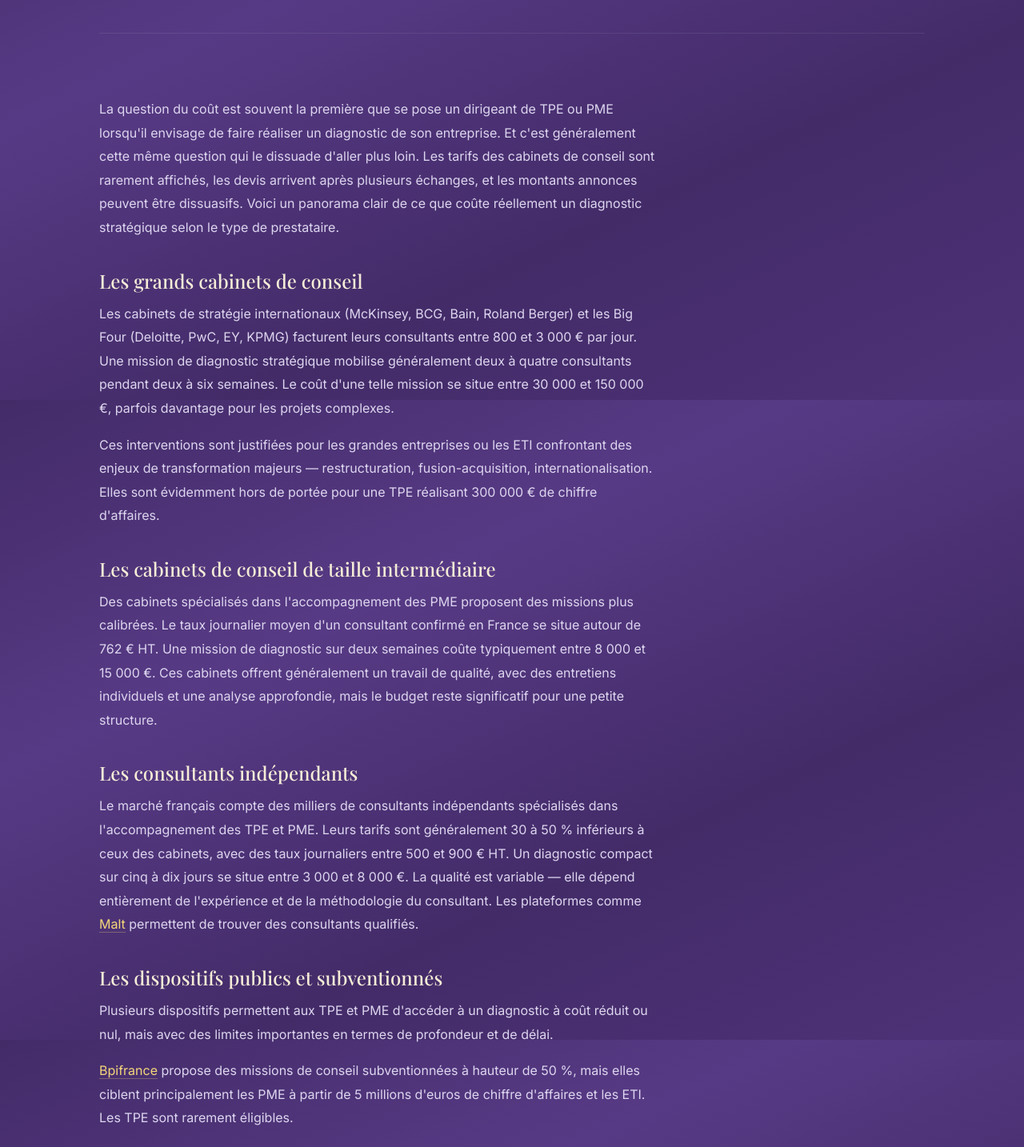
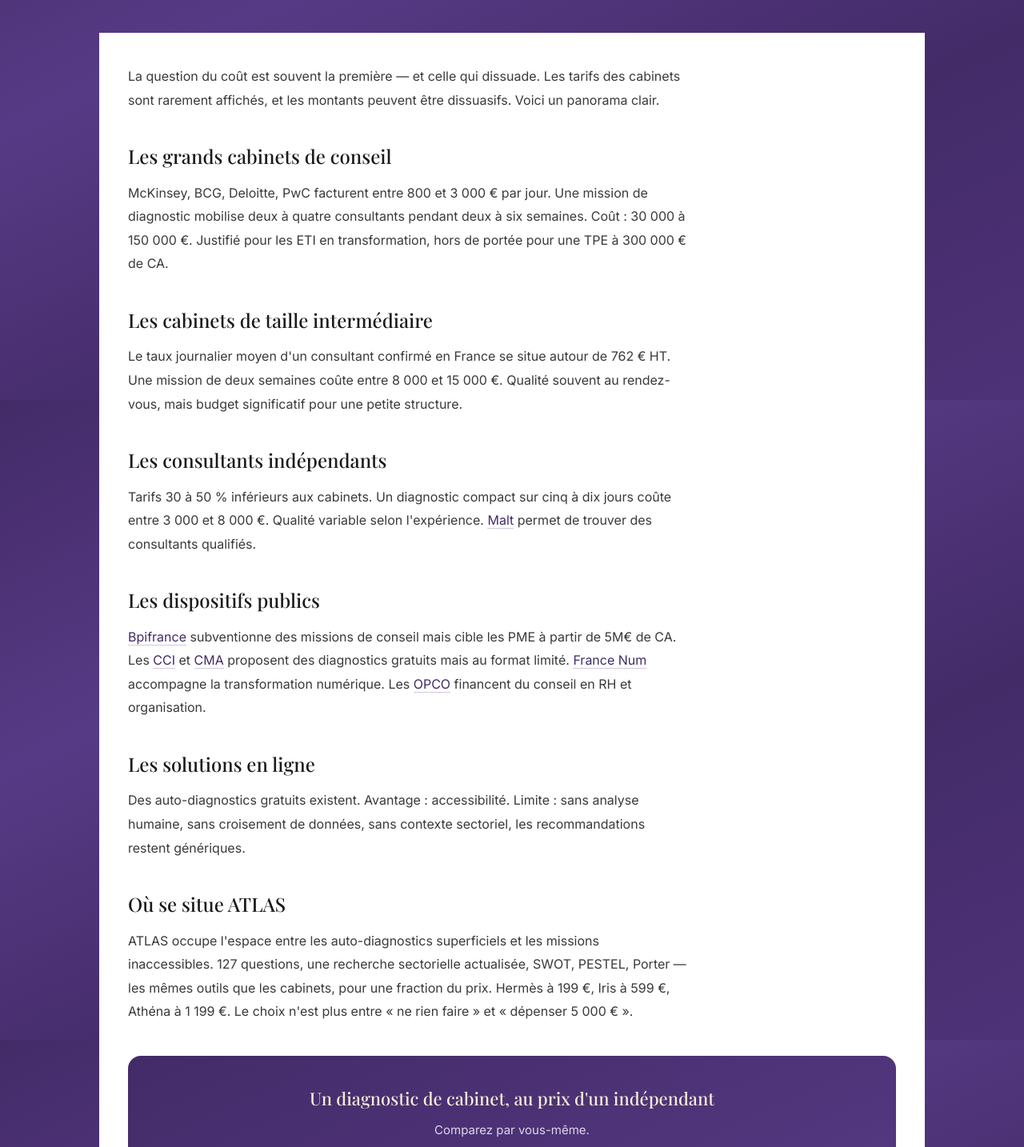
Before and after one commit to gabrielsimonetti62-hub/atlas-diagnostic, a Next.js app: page /articles/diagnostic-entreprise-combien-ca-coute in a window 1280 px wide. Shown: the part 300-1734 px from the top of the page at 80% size. Built offline with nearby package versions, Linux system fonts and the light colour scheme; a web font is replaced by a local one.

Commit message:
Update page.js

```diff
--- a/app/articles/diagnostic-entreprise-combien-ca-coute/page.js
+++ b/app/articles/diagnostic-entreprise-combien-ca-coute/page.js
@@ -1,9 +1,9 @@
 import Link from "next/link";
-import { Nav, Footer } from "../../components";
+import { Nav, Footer, ConversionBanner } from "../../components";
 
 export const metadata = {
   title: "Diagnostic d'entreprise : combien ça coûte ? | ATLAS",
-  description: "Comparaison des tarifs de diagnostic stratégique : cabinets de conseil, consultants indépendants, dispositifs publics et solutions accessibles.",
+  description: "Comparaison des tarifs de diagnostic stratégique : cabinets, consultants indépendants, dispositifs publics et solutions accessibles.",
 };
 
 export default function Article3() {
@@ -16,41 +16,34 @@
           <h1>Diagnostic d&apos;entreprise : combien &ccedil;a co&ucirc;te ?</h1>
         </section>
       </div>
-      <div className="container"><hr className="divider" /></div>
       <div className="container">
-        <section className="section article-body">
-
-          <p>La question du co&ucirc;t est souvent la premi&egrave;re que se pose un dirigeant de TPE ou PME lorsqu&apos;il envisage de faire r&eacute;aliser un diagnostic de son entreprise. Et c&apos;est g&eacute;n&eacute;ralement cette m&ecirc;me question qui le dissuade d&apos;aller plus loin. Les tarifs des cabinets de conseil sont rarement affich&eacute;s, les devis arrivent apr&egrave;s plusieurs &eacute;changes, et les montants annonces peuvent &ecirc;tre dissuasifs. Voici un panorama clair de ce que co&ucirc;te r&eacute;ellement un diagnostic strat&eacute;gique selon le type de prestataire.</p>
+        <div className="article-body-white">
+          <p>La question du co&ucirc;t est souvent la premi&egrave;re &mdash; et celle qui dissuade. Les tarifs des cabinets sont rarement affich&eacute;s, et les montants peuvent &ecirc;tre dissuasifs. Voici un panorama clair.</p>
 
           <h2>Les grands cabinets de conseil</h2>
-          <p>Les cabinets de strat&eacute;gie internationaux (McKinsey, BCG, Bain, Roland Berger) et les Big Four (Deloitte, PwC, EY, KPMG) facturent leurs consultants entre 800 et 3 000 &euro; par jour. Une mission de diagnostic strat&eacute;gique mobilise g&eacute;n&eacute;ralement deux &agrave; quatre consultants pendant deux &agrave; six semaines. Le co&ucirc;t d&apos;une telle mission se situe entre 30 000 et 150 000 &euro;, parfois davantage pour les projets complexes.</p>
-          <p>Ces interventions sont justifi&eacute;es pour les grandes entreprises ou les ETI confrontant des enjeux de transformation majeurs &mdash; restructuration, fusion-acquisition, internationalisation. Elles sont &eacute;videmment hors de port&eacute;e pour une TPE r&eacute;alisant 300 000 &euro; de chiffre d&apos;affaires.</p>
+          <p>McKinsey, BCG, Deloitte, PwC facturent entre 800 et 3 000 &euro; par jour. Une mission de diagnostic mobilise deux &agrave; quatre consultants pendant deux &agrave; six semaines. Co&ucirc;t : 30 000 &agrave; 150 000 &euro;. Justifi&eacute; pour les ETI en transformation, hors de port&eacute;e pour une TPE &agrave; 300 000 &euro; de CA.</p>
 
-          <h2>Les cabinets de conseil de taille interm&eacute;diaire</h2>
-          <p>Des cabinets sp&eacute;cialis&eacute;s dans l&apos;accompagnement des PME proposent des missions plus calibr&eacute;es. Le taux journalier moyen d&apos;un consultant confirm&eacute; en France se situe autour de 762 &euro; HT. Une mission de diagnostic sur deux semaines co&ucirc;te typiquement entre 8 000 et 15 000 &euro;. Ces cabinets offrent g&eacute;n&eacute;ralement un travail de qualit&eacute;, avec des entretiens individuels et une analyse approfondie, mais le budget reste significatif pour une petite structure.</p>
+          <h2>Les cabinets de taille interm&eacute;diaire</h2>
+          <p>Le taux journalier moyen d&apos;un consultant confirm&eacute; en France se situe autour de 762 &euro; HT. Une mission de deux semaines co&ucirc;te entre 8 000 et 15 000 &euro;. Qualit&eacute; souvent au rendez-vous, mais budget significatif pour une petite structure.</p>
 
           <h2>Les consultants ind&eacute;pendants</h2>
-          <p>Le march&eacute; fran&ccedil;ais compte des milliers de consultants ind&eacute;pendants sp&eacute;cialis&eacute;s dans l&apos;accompagnement des TPE et PME. Leurs tarifs sont g&eacute;n&eacute;ralement 30 &agrave; 50 % inf&eacute;rieurs &agrave; ceux des cabinets, avec des taux journaliers entre 500 et 900 &euro; HT. Un diagnostic compact sur cinq &agrave; dix jours se situe entre 3 000 et 8 000 &euro;. La qualit&eacute; est variable &mdash; elle d&eacute;pend enti&egrave;rement de l&apos;exp&eacute;rience et de la m&eacute;thodologie du consultant. Les plateformes comme <a href="https://www.malt.fr" target="_blank" rel="noopener">Malt</a> permettent de trouver des consultants qualifi&eacute;s.</p>
+          <p>Tarifs 30 &agrave; 50 % inf&eacute;rieurs aux cabinets. Un diagnostic compact sur cinq &agrave; dix jours co&ucirc;te entre 3 000 et 8 000 &euro;. Qualit&eacute; variable selon l&apos;exp&eacute;rience. <a href="https://www.malt.fr" target="_blank" rel="noopener">Malt</a> permet de trouver des consultants qualifi&eacute;s.</p>
 
-          <h2>Les dispositifs publics et subventionn&eacute;s</h2>
-          <p>Plusieurs dispositifs permettent aux TPE et PME d&apos;acc&eacute;der &agrave; un diagnostic &agrave; co&ucirc;t r&eacute;duit ou nul, mais avec des limites importantes en termes de profondeur et de d&eacute;lai.</p>
-          <p><a href="https://www.bpifrance.fr/nos-solutions/conseil" target="_blank" rel="noopener">Bpifrance</a> propose des missions de conseil subventionn&eacute;es &agrave; hauteur de 50 %, mais elles ciblent principalement les PME &agrave; partir de 5 millions d&apos;euros de chiffre d&apos;affaires et les ETI. Les TPE sont rarement &eacute;ligibles.</p>
-          <p>Les <a href="https://www.cci.fr" target="_blank" rel="noopener">CCI</a> et les <a href="https://www.cma-france.fr" target="_blank" rel="noopener">CMA</a> proposent des diagnostics gratuits ou &agrave; faible co&ucirc;t, souvent sous forme de rendez-vous individuels avec un conseiller. Le format est utile pour un premier rep&eacute;rage, mais il manque la profondeur d&apos;une analyse strat&eacute;gique compl&egrave;te.</p>
-          <p><a href="https://www.francenum.gouv.fr" target="_blank" rel="noopener">France Num</a> accompagne la transformation num&eacute;rique des TPE et PME avec des diagnostics num&eacute;riques gratuits et des aides au financement d&apos;outils digitaux.</p>
-          <p>Les <a href="https://travail-emploi.gouv.fr/ministere/missions-organisation/article/les-opco" target="_blank" rel="noopener">OPCO</a> (Op&eacute;rateurs de Comp&eacute;tences) financent des prestations de conseil en ressources humaines et en organisation pour les entreprises de moins de 50 salari&eacute;s.</p>
+          <h2>Les dispositifs publics</h2>
+          <p><a href="https://www.bpifrance.fr" target="_blank" rel="noopener">Bpifrance</a> subventionne des missions de conseil mais cible les PME &agrave; partir de 5M&euro; de CA. Les <a href="https://www.cci.fr" target="_blank" rel="noopener">CCI</a> et <a href="https://www.cma-france.fr" target="_blank" rel="noopener">CMA</a> proposent des diagnostics gratuits mais au format limit&eacute;. <a href="https://www.francenum.gouv.fr" target="_blank" rel="noopener">France Num</a> accompagne la transformation num&eacute;rique. Les <a href="https://travail-emploi.gouv.fr/ministere/missions-organisation/article/les-opco" target="_blank" rel="noopener">OPCO</a> financent du conseil en RH et organisation.</p>
 
           <h2>Les solutions en ligne</h2>
-          <p>Des outils d&apos;auto-diagnostic en ligne existent, souvent gratuits. Ils posent quelques dizaines de questions et produisent un rapport automatis&eacute;. Leur avantage est l&apos;accessibilit&eacute; imm&eacute;diate. Leur limite est la profondeur : sans analyse humaine, sans croisement des donn&eacute;es, sans connaissance du contexte sectoriel, les recommandations restent g&eacute;n&eacute;riques.</p>
+          <p>Des auto-diagnostics gratuits existent. Avantage : accessibilit&eacute;. Limite : sans analyse humaine, sans croisement de donn&eacute;es, sans contexte sectoriel, les recommandations restent g&eacute;n&eacute;riques.</p>
 
           <h2>O&ugrave; se situe ATLAS</h2>
-          <p>ATLAS a &eacute;t&eacute; con&ccedil;u pour occuper l&apos;espace entre les auto-diagnostics superficiels et les missions de conseil inaccessibles. Le questionnaire de 127 questions offre une profondeur d&apos;analyse comparable &agrave; celle d&apos;un cabinet, l&apos;analyse int&egrave;gre une recherche sectorielle et concurrentielle actualis&eacute;e, et le rapport final inclut les m&ecirc;mes outils strat&eacute;giques (SWOT, PESTEL, Porter) que ceux utilis&eacute;s dans les missions &agrave; plusieurs milliers d&apos;euros.</p>
-          <p>Les trois offres &mdash; Herm&egrave;s &agrave; 199 &euro;, Iris &agrave; 599 &euro; avec suivi &agrave; 3 mois, Ath&eacute;na &agrave; 1 199 &euro; avec accompagnement sur 7 mois &mdash; placent le diagnostic strat&eacute;gique dans une fourchette budg&eacute;taire accessible &agrave; toute entreprise r&eacute;alisant plus de 50 000 &euro; de chiffre d&apos;affaires annuel.</p>
-          <p>Le choix n&apos;est plus entre &laquo; ne rien faire &raquo; et &laquo; d&eacute;penser 5 000 &euro; pour un consultant &raquo;. Il existe d&eacute;sormais une troisi&egrave;me voie.</p>
+          <p>ATLAS occupe l&apos;espace entre les auto-diagnostics superficiels et les missions inaccessibles. 127 questions, une recherche sectorielle actualis&eacute;e, SWOT, PESTEL, Porter &mdash; les m&ecirc;mes outils que les cabinets, pour une fraction du prix. Herm&egrave;s &agrave; 199 &euro;, Iris &agrave; 599 &euro;, Ath&eacute;na &agrave; 1 199 &euro;. Le choix n&apos;est plus entre &laquo; ne rien faire &raquo; et &laquo; d&eacute;penser 5 000 &euro; &raquo;.</p>
 
-          <div className="article-cta">
-            <Link href="/#offres" className="btn-cta">Comparer les offres ATLAS &rarr;</Link>
-          </div>
-        </section>
+          <ConversionBanner
+            title="Un diagnostic de cabinet, au prix d&apos;un ind&eacute;pendant"
+            text="Comparez par vous-m&ecirc;me."
+            stat="&Agrave; partir de 199 &euro; &middot; 10 domaines analys&eacute;s &middot; R&eacute;sultats sous 72h"
+          />
+        </div>
       </div>
       <Footer />
     </>
```
